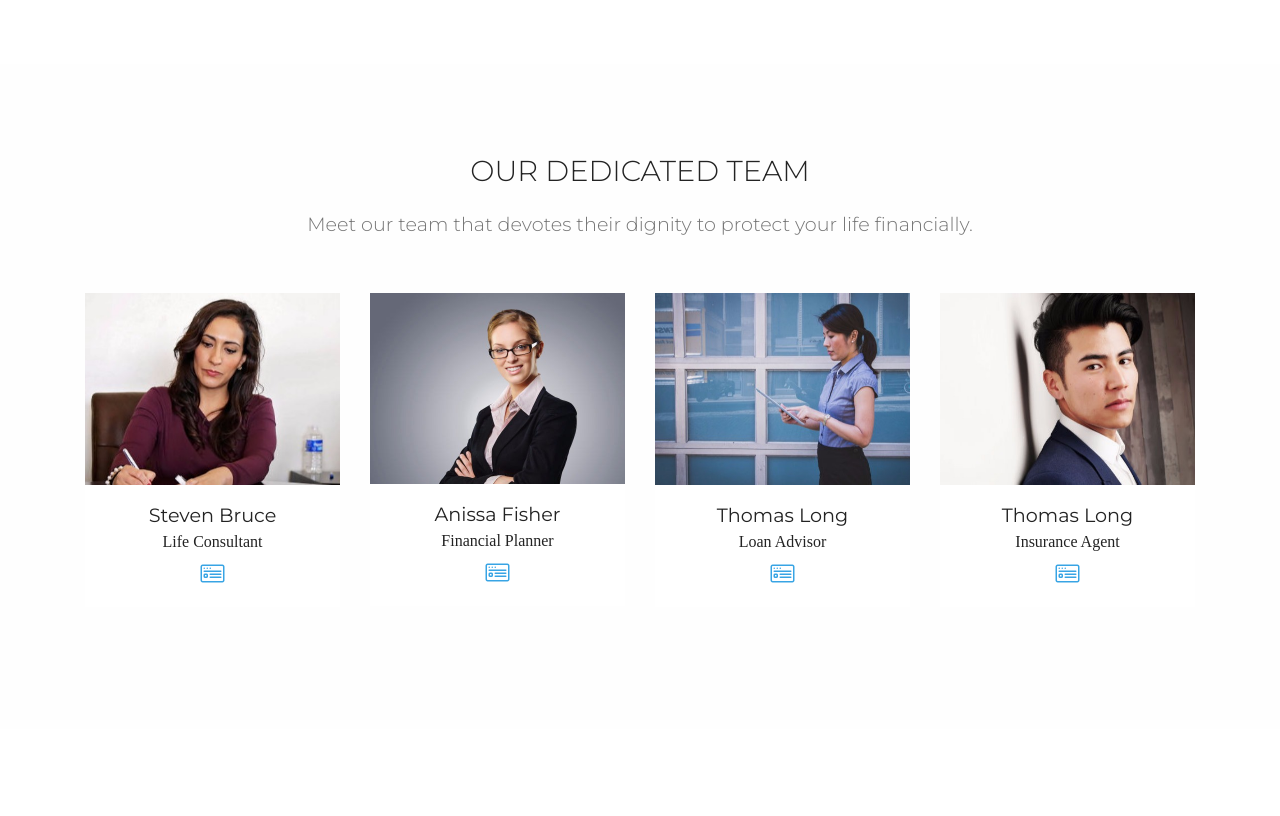
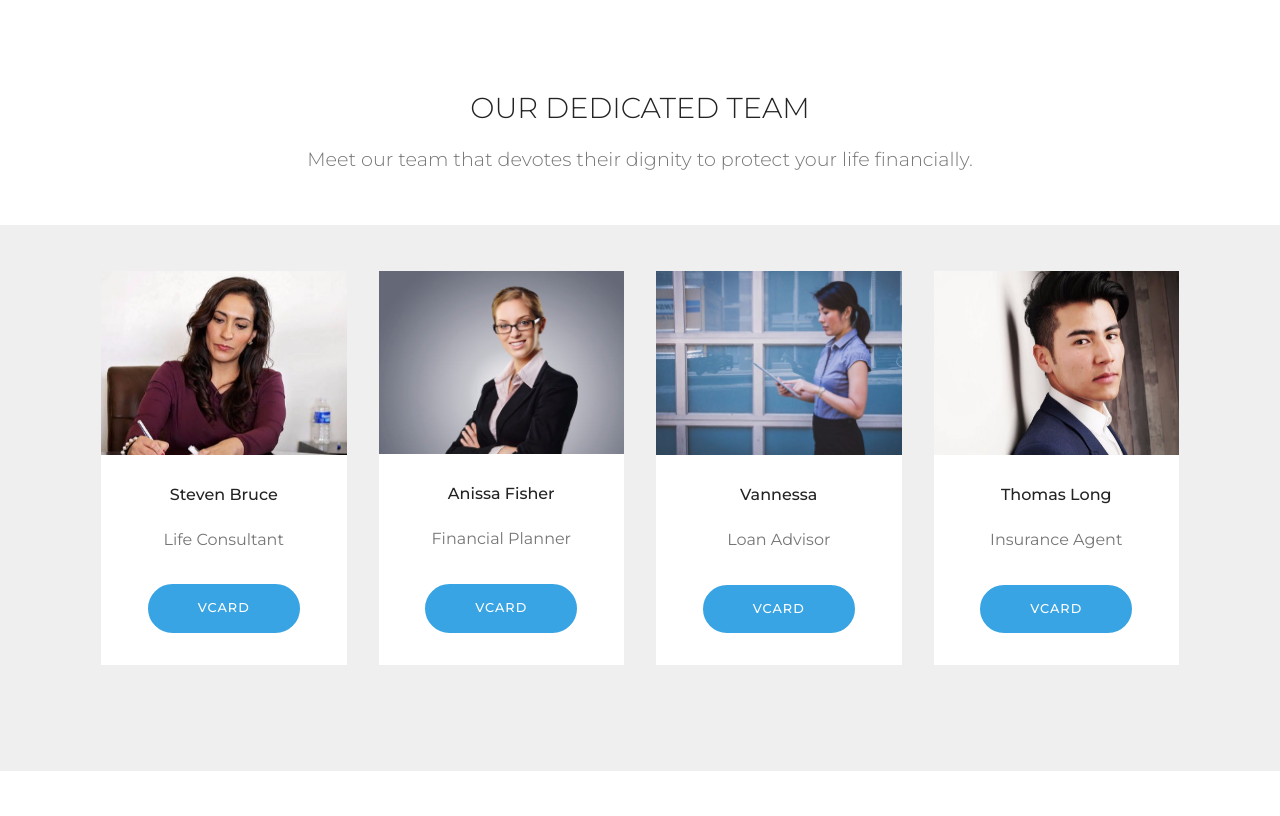
Before and after one commit to billyponpon/insurancetemplate, a plain HTML site: page index.html in a window 1280 px wide. Shown: the part 1955-2771 px from the top of the page. Drawn offline with Linux system fonts and the light colour scheme; files whose address does not match are found by name.

Commit message:
create github pages

```diff
--- a/assets/mobirise/css/mbr-additional.css
+++ b/assets/mobirise/css/mbr-additional.css
@@ -1254,45 +1254,57 @@ section.lazy-placeholder:after {
 .cid-s8bDc4HKLb .mbr-text {
   text-align: center;
 }
-.cid-s8bTKVWG2a {
-  padding-top: 90px;
+.cid-s8s4PPfrLm {
+  padding-top: 30px;
+  padding-bottom: 45px;
+  background-color: #ffffff;
+}
+.cid-s8s4PPfrLm .mbr-section-subtitle {
+  color: #767676;
+}
+.cid-s8s5BX1uV3 {
+  padding-top: 30px;
   padding-bottom: 90px;
   background-image: url("../../../assets/images/mbr-1920x1280.jpg");
 }
-.cid-s8bTKVWG2a .mbr-section-subtitle {
-  color: #767676;
+.cid-s8s5BX1uV3 .card-box {
+  padding: 0 2rem;
 }
-.cid-s8bTKVWG2a .media-row {
-  display: -webkit-flex;
-  justify-content: center;
-  -webkit-justify-content: center;
+.cid-s8s5BX1uV3 .mbr-section-btn {
+  padding-top: 1rem;
 }
-.cid-s8bTKVWG2a .team-item {
-  transition: all .2s;
-  margin-bottom: 2rem;
-}
-.cid-s8bTKVWG2a .team-item .item-image img {
-  width: 100%;
-}
-.cid-s8bTKVWG2a .team-item .item-name p {
+.cid-s8s5BX1uV3 .mbr-section-btn a {
+  margin-top: 1rem;
   margin-bottom: 0;
 }
-.cid-s8bTKVWG2a .team-item .item-role p {
+.cid-s8s5BX1uV3 h4 {
+  font-weight: 500;
   margin-bottom: 0;
+  text-align: left;
+  padding-top: 2rem;
 }
-.cid-s8bTKVWG2a .team-item .item-social {
-  display: -webkit-flex;
-  flex-wrap: wrap;
-  justify-content: center;
-  -webkit-flex-wrap: wrap;
-  -webkit-justify-content: center;
+.cid-s8s5BX1uV3 p {
+  margin-bottom: 0;
+  text-align: left;
+  padding-top: 1.5rem;
 }
-.cid-s8bTKVWG2a .team-item .item-social .socicon {
-  color: #232323;
-  font-size: 17px;
+.cid-s8s5BX1uV3 .mbr-text {
+  color: #767676;
+  text-align: center;
 }
-.cid-s8bTKVWG2a .team-item .item-caption {
+.cid-s8s5BX1uV3 .card-wrapper {
+  height: 100%;
+  padding-bottom: 2rem;
   background: #ffffff;
+  box-shadow: 0px 0px 0px 0px rgba(0, 0, 0, 0);
+  transition: box-shadow 0.3s;
+}
+.cid-s8s5BX1uV3 .card-wrapper:hover {
+  box-shadow: 0px 0px 30px 0px rgba(0, 0, 0, 0.05);
+  transition: box-shadow 0.3s;
+}
+.cid-s8s5BX1uV3 .card-title {
+  text-align: center;
 }
 .cid-s8bXiC7S5M {
   padding-top: 90px;
--- a/index.html
+++ b/index.html
@@ -16,7 +16,6 @@
 
   <title>Home | Preston Life Planner</title>
   <link rel="stylesheet" href="assets/web/assets/mobirise-icons/mobirise-icons.css">
-  <link rel="stylesheet" href="assets/web/assets/mobirise-icons-bold/mobirise-icons-bold.css">
   <link rel="stylesheet" href="assets/facebook-plugin/style.css">
   <link rel="stylesheet" href="assets/bootstrap/css/bootstrap.min.css">
   <link rel="stylesheet" href="assets/bootstrap/css/bootstrap-grid.min.css">
@@ -73,7 +72,7 @@
     </nav>
 </section>
 
-<section class="engine"><a href="https://mobirise.info/q">responsive website templates</a></section><section class="header6 cid-s8bFI1kpnI mbr-fullscreen" data-bg-video="https://youtu.be/-TmzKjebOPY" id="header6-6">
+<section class="engine"><a href="https://mobirise.info/c">web builder</a></section><section class="header6 cid-s8bFI1kpnI mbr-fullscreen" data-bg-video="https://youtu.be/-TmzKjebOPY" id="header6-6">
 
 
 
@@ -247,151 +246,94 @@
     </div>
 </section>
 
-<section class="team1 cid-s8bTKVWG2a mbr-parallax-background" id="team1-7">
+<section class="mbr-section content4 cid-s8s4PPfrLm" id="content4-f">
 
 
-    <div class="mbr-overlay" style="opacity: 0.9; background-color: rgb(255, 255, 255);">
-    </div>
-    <div class="container align-center">
-        <h2 class="pb-3 mbr-fonts-style mbr-section-title display-2">
-            OUR DEDICATED TEAM
-        </h2>
-        <h3 class="pb-5 mbr-section-subtitle mbr-fonts-style mbr-light display-5">Meet our team that devotes their dignity to protect your life financially.</h3>
-        <div class="row media-row">
 
-        <div class="team-item col-lg-3 col-md-6">
-                <div class="item-image">
-                    <img src="assets/images/mbr-510x343.jpeg" alt="" title="">
-                </div>
-                <div class="item-caption py-3">
-                    <div class="item-name px-2">
-                        <p class="mbr-fonts-style display-5">
-                           Steven Bruce</p>
-                    </div>
-                    <div class="item-role px-2">
-                        <p>Life Consultant</p>
-                    </div>
-                    <div class="item-social pt-2">
-                        <a href="https://vcard.is/billyponpon" target="_blank">
-                            <span class="p-1 mbr-iconfont mbr-iconfont-social mbrib-sites" style="font-size: 24px;"></span>
-                        </a>
-                        <a href="https://www.facebook.com/pages/Mobirise/1616226671953247" target="_blank">
+    <div class="container">
+        <div class="media-container-row">
+            <div class="title col-12 col-md-8">
+                <h2 class="align-center pb-3 mbr-fonts-style display-2">OUR DEDICATED TEAM</h2>
+                <h3 class="mbr-section-subtitle align-center mbr-light mbr-fonts-style display-5">Meet our team that devotes their dignity to protect your life financially.</h3>
 
-                        </a>
-                        <a href="https://plus.google.com/u/0/+Mobirise" target="_blank">
-
-                        </a>
-                        <a href="https://www.linkedin.com/in/mobirise" target="_blank">
-
-                        </a>
-                        <a href="https://www.instagram.com/mobirise/" target="_blank">
-
-                        </a>
-                        <a href="https://www.youtube.com/channel/UCt_tncVAetpK5JeM8L-8jyw" target="_blank">
-
-                        </a>
             </div>
         </div>
-            </div><div class="team-item col-lg-3 col-md-6">
-                <div class="item-image">
-                    <img src="assets/images/mbr-510x510.jpeg" alt="" title="">
     </div>
-                <div class="item-caption py-3">
-                    <div class="item-name px-2">
-                        <p class="mbr-fonts-style display-5">
-                           Anissa Fisher</p>
+</section>
+
+<section class="features3 cid-s8s5BX1uV3 mbr-parallax-background" id="features3-h">
+
+
+
+    <div class="mbr-overlay" style="opacity: 0.9; background-color: rgb(239, 239, 239);">
     </div>
-                    <div class="item-role px-2">
-                        <p>Financial Planner</p>
+    <div class="container">
+        <div class="media-container-row">
+            <div class="card p-3 col-12 col-md-6 col-lg-3">
+                <div class="card-wrapper">
+                    <div class="card-img">
+                        <img src="assets/images/mbr-510x343.jpeg" alt="Mobirise" title="">
                     </div>
-                    <div class="item-social pt-2">
-                        <a href="https://vcard.is/billyponpon" target="_blank">
-                            <span class="p-1 mbr-iconfont mbr-iconfont-social mbrib-sites" style="font-size: 24px;"></span>
-                        </a>
-                        <a href="https://www.facebook.com/pages/Mobirise/1616226671953247" target="_blank">
-
-                        </a>
-                        <a href="https://plus.google.com/u/0/+Mobirise" target="_blank">
-
-                        </a>
-                        <a href="https://www.linkedin.com/in/mobirise" target="_blank">
-
-                        </a>
-                        <a href="https://www.instagram.com/mobirise/" target="_blank">
-
-                        </a>
-                        <a href="https://www.youtube.com/channel/UCt_tncVAetpK5JeM8L-8jyw" target="_blank">
-
-                        </a>
+                    <div class="card-box">
+                        <h4 class="card-title mbr-fonts-style display-7">Steven Bruce</h4>
+                        <p class="mbr-text mbr-fonts-style display-7">
+                            Life Consultant
+                        </p>
+                    </div>
+                    <div class="mbr-section-btn text-center"><a href="https://vcard.is/billyponpon" class="btn btn-primary display-4" target="_blank">
+                            VCARD</a></div>
                 </div>
             </div>
-            </div><div class="team-item col-lg-3 col-md-6">
-                <div class="item-image">
-                    <img src="assets/images/mbr-510x371.jpeg" alt="" title="">
+
+            <div class="card p-3 col-12 col-md-6 col-lg-3">
+                <div class="card-wrapper">
+                    <div class="card-img">
+                        <img src="assets/images/mbr-510x510.jpeg" alt="Mobirise" title="">
                     </div>
-                <div class="item-caption py-3">
-                    <div class="item-name px-2">
-                        <p class="mbr-fonts-style display-5">
-                           Thomas Long</p>
+                    <div class="card-box">
+                        <h4 class="card-title mbr-fonts-style display-7">Anissa Fisher</h4>
+                        <p class="mbr-text mbr-fonts-style display-7">
+                            Financial Planner
+                        </p>
                     </div>
-                    <div class="item-role px-2">
-                        <p>Loan Advisor</p>
-                    </div>
-                    <div class="item-social pt-2">
-                        <a href="https://vcard.is/billyponpon" target="_blank">
-                            <span class="p-1 mbr-iconfont mbr-iconfont-social mbrib-sites" style="font-size: 24px;"></span>
-                        </a>
-                        <a href="https://www.facebook.com/pages/Mobirise/1616226671953247" target="_blank">
-
-                        </a>
-                        <a href="https://plus.google.com/u/0/+Mobirise" target="_blank">
-
-                        </a>
-                        <a href="https://www.linkedin.com/in/mobirise" target="_blank">
-
-                        </a>
-                        <a href="https://www.instagram.com/mobirise/" target="_blank">
-
-                        </a>
-                        <a href="https://www.youtube.com/channel/UCt_tncVAetpK5JeM8L-8jyw" target="_blank">
-
-                        </a>
+                    <div class="mbr-section-btn text-center"><a href="https://vcard.is/billyponpon" class="btn btn-primary display-4" target="_blank">
+                            VCARD</a></div>
                 </div>
             </div>
-            </div><div class="team-item col-lg-3 col-md-6">
-                <div class="item-image">
-                    <img src="assets/images/mbr-510x341.jpeg" alt="" title="">
+
+            <div class="card p-3 col-12 col-md-6 col-lg-3">
+                <div class="card-wrapper">
+                    <div class="card-img">
+                        <img src="assets/images/mbr-510x371.jpeg" alt="Mobirise" title="">
                     </div>
-                <div class="item-caption py-3">
-                    <div class="item-name px-2">
-                        <p class="mbr-fonts-style display-5">
-                           Thomas Long</p>
+                    <div class="card-box">
+                        <h4 class="card-title mbr-fonts-style display-7">Vannessa</h4>
+                        <p class="mbr-text mbr-fonts-style display-7">
+                            Loan Advisor
+                        </p>
                     </div>
-                    <div class="item-role px-2">
-                        <p>Insurance Agent</p>
-                    </div>
-                    <div class="item-social pt-2">
-                        <a href="https://vcard.is/billyponpon" target="_blank">
-                            <span class="p-1 mbr-iconfont mbr-iconfont-social mbrib-sites" style="font-size: 24px;"></span>
-                        </a>
-                        <a href="https://www.facebook.com/pages/Mobirise/1616226671953247" target="_blank">
-
-                        </a>
-                        <a href="https://plus.google.com/u/0/+Mobirise" target="_blank">
-
-                        </a>
-                        <a href="https://www.linkedin.com/in/mobirise" target="_blank">
-
-                        </a>
-                        <a href="https://www.instagram.com/mobirise/" target="_blank">
-
-                        </a>
-                        <a href="https://www.youtube.com/channel/UCt_tncVAetpK5JeM8L-8jyw" target="_blank">
-
-                        </a>
+                    <div class="mbr-section-btn text-center"><a href="https://vcard.is/billyponpon" class="btn btn-primary display-4" target="_blank">
+                            VCARD
+                        </a></div>
                 </div>
             </div>
-            </div></div>
+
+            <div class="card p-3 col-12 col-md-6 col-lg-3">
+                <div class="card-wrapper">
+                    <div class="card-img">
+                        <img src="assets/images/mbr-510x341.jpeg" alt="Mobirise" title="">
+                    </div>
+                    <div class="card-box">
+                        <h4 class="card-title mbr-fonts-style display-7">Thomas Long</h4>
+                        <p class="mbr-text mbr-fonts-style display-7">
+                           Insurance Agent
+                        </p>
+                    </div>
+                    <div class="mbr-section-btn text-center"><a href="https://vcard.is/billyponpon" class="btn btn-primary display-4" target="_blank">
+                            VCARD</a></div>
+                </div>
+            </div>
+        </div>
     </div>
 </section>
 
@@ -413,7 +355,7 @@
         <div class="row justify-content-center">
             <div class="media-container-column col-lg-8" data-form-type="formoid">
                 <!---Formbuilder Form--->
-                <form action="https://mobirise.com/" method="POST" class="mbr-form form-with-styler" data-form-title="Mobirise Form"><input type="hidden" name="email" data-form-email="true" value="CSn8B4l4tEs+qTtZFic1sdQtOGA1i5YGAUFRhghRJArVF1l6MJyyiCUwcqSN9Ymlmdhix95VmMGcJ6q61H5IRhVfaiPykiyqzlfBZUyKPZhoC3eoSuCZfp0rymJuVEd3">
+                <form action="https://mobirise.com/" method="POST" class="mbr-form form-with-styler" data-form-title="Mobirise Form"><input type="hidden" name="email" data-form-email="true" value="7GjLEzrhqdN3zs5eKIj9vnzYqhQPlCl+YYv00AUnF6s658DzJV31MITPSraA07MbcuY0zOQeZi47ZEEhdwu4oQqGvz3MCvt9BIcyb8I4fPCVIefMQQE3xACwUlj4zm8O">
                     <div class="row">
                         <div hidden="hidden" data-form-alert="" class="alert alert-success col-12">Thanks for filling out the form!</div>
                         <div hidden="hidden" data-form-alert-danger="" class="alert alert-danger col-12">
@@ -512,6 +454,7 @@
   <script src="https://apis.google.com/js/plusone.js"></script>
   <script src="assets/facebook-plugin/facebook-script.js"></script>
   <script src="assets/bootstrap/js/bootstrap.min.js"></script>
+  <script src="assets/smoothscroll/smooth-scroll.js"></script>
   <script src="assets/dropdown/js/nav-dropdown.js"></script>
   <script src="assets/dropdown/js/navbar-dropdown.js"></script>
   <script src="assets/touchswipe/jquery.touch-swipe.min.js"></script>
@@ -521,7 +464,6 @@
   <script src="assets/vimeoplayer/jquery.mb.vimeo_player.js"></script>
   <script src="assets/mbr-popup-btns/mbr-popup-btns.js"></script>
   <script src="assets/parallax/jarallax.min.js"></script>
-  <script src="assets/smoothscroll/smooth-scroll.js"></script>
   <script src="assets/theme/js/script.js"></script>
   <script src="assets/formoid/formoid.min.js"></script>
 
```
Also changed, not shown: 1 other file. Lines whose indentation alone changed are shown as unchanged.
